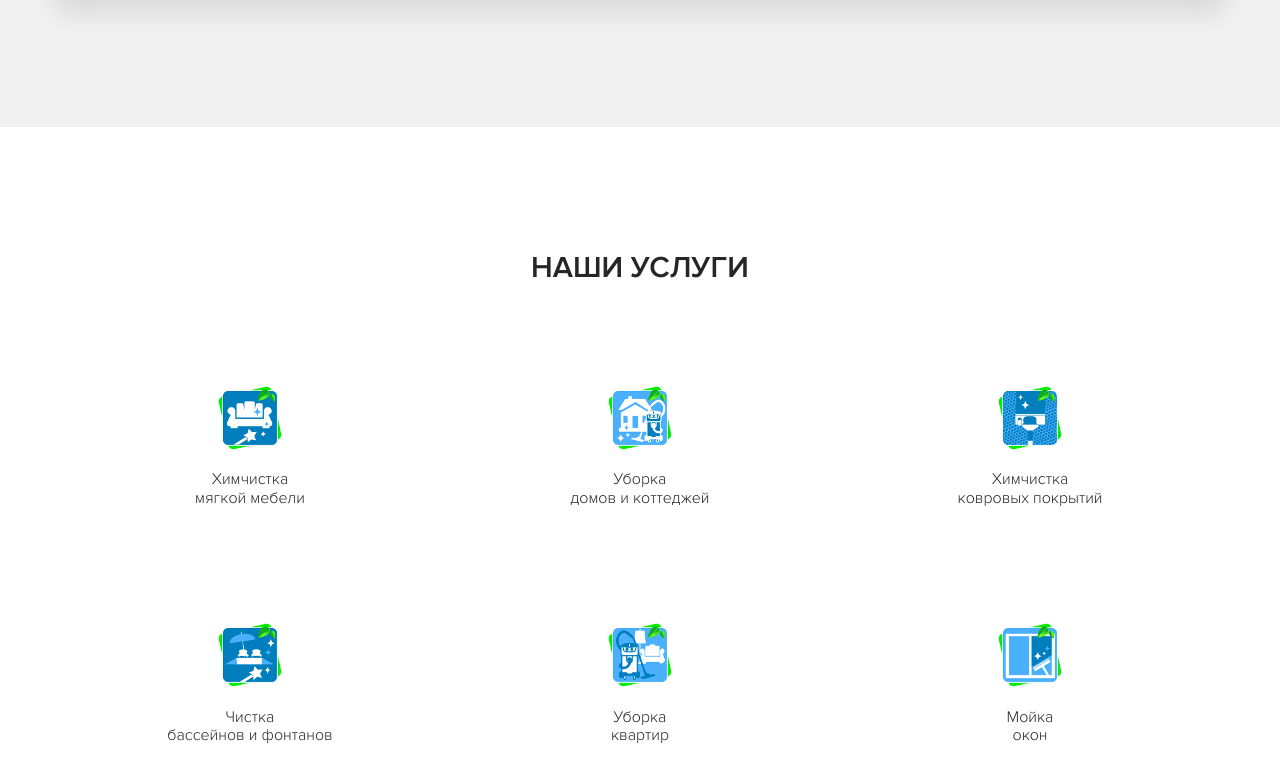
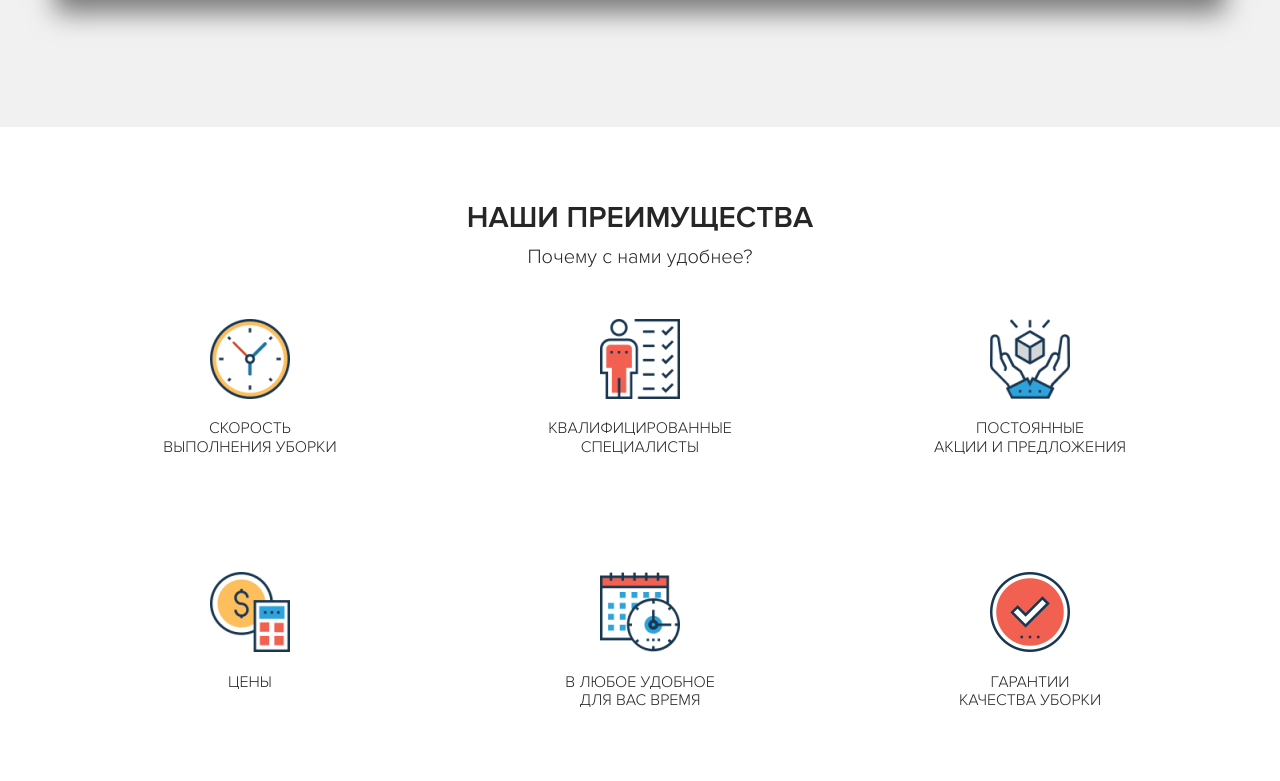
Before and after one commit to nikoly76/sever, a plain HTML site: page index.html in a window 1280 px wide. Shown: the part 1075-1856 px from the top of the page. Drawn offline with Linux system fonts and the light colour scheme; a script that the page names is missing.

Commit message:
верстка блока наши преимущества

```diff
--- a/index.html
+++ b/index.html
@@ -134,42 +134,43 @@
         <section class="features section">
             <div class="container">
                 <h2 class="section-title section__title">
-                    Наши услуги
+                    Наши преимущества
                 </h2>
+                <p class="section-subtitle section__subtitle">Почему с нами удобнее?</p>
                 <div class="features-block">
                     <div class="features-block__item">
-                        <img src="img/features/feature-1.png" alt="Химчистка мягкой мебели" class="feature-block__image">
-                        <p class="feature-block__text">Химчистка <br>мягкой мебели</p>
+                        <img src="img/features/01-1.png" alt="Скорость выполнения уборки" class="feature-block__image">
+                        <p class="feature-block__text">Скорость <br>выполнения уборки</p>
                         <!-- /.feature-block__text -->
                     </div>
                     <!-- /.features-block__item -->
                     <div class="features-block__item">
-                        <img src="img/features/feature-2.png" alt="Уборка домов и коттеджей" class="feature-block__image">
-                        <p class="feature-block__text">Уборка <br>домов и коттеджей</p>
+                        <img src="img/features/01-2.png" alt="Квалифицированные специалисты" class="feature-block__image">
+                        <p class="feature-block__text">Квалифицированные <br>специалисты</p>
                         <!-- /.feature-block__text -->
                     </div>
                     <!-- /.features-block__item -->
                     <div class="features-block__item">
-                        <img src="img/features/feature-3.png" alt="Химчистка ковровых покрытий" class="feature-block__image">
-                        <p class="feature-block__text">Химчистка <br>ковровых покрытий</p>
+                        <img src="img/features/01-3.png" alt="Постоянные акции и предложения" class="feature-block__image">
+                        <p class="feature-block__text">Постоянные <br>акции и предложения</p>
                         <!-- /.feature-block__text -->
                     </div>
                     <!-- /.features-block__item -->
                     <div class="features-block__item">
-                        <img src="img/features/feature-4.png" alt="Чистка бассейнов и фонтанов" class="feature-block__image">
-                        <p class="feature-block__text">Чистка <br>бассейнов и фонтанов</p>
+                        <img src="img/features/01-4.png" alt="Цены" class="feature-block__image">
+                        <p class="feature-block__text">Цены</p>
                         <!-- /.feature-block__text -->
                     </div>
                     <!-- /.features-block__item -->
                     <div class="features-block__item">
-                        <img src="img/features/feature-5.png" alt="Уборка квартир" class="feature-block__image">
-                        <p class="feature-block__text">Уборка <br>квартир</p>
+                        <img src="img/features/01-5.png" alt="В любое удобное для Вас время" class="feature-block__image">
+                        <p class="feature-block__text">В любое удобное <br>для Вас время</p>
                         <!-- /.feature-block__text -->
                     </div>
                     <!-- /.features-block__item -->
                     <div class="features-block__item">
-                        <img src="img/features/feature-6.png" alt="Мойка окон" class="feature-block__image">
-                        <p class="feature-block__text">Мойка <br>окон</p>
+                        <img src="img/features/01-6.png" alt="Гарантии качества уборки" class="feature-block__image">
+                        <p class="feature-block__text">Гарантии <br>качества уборки</p>
                         <!-- /.feature-block__text -->
                     </div>
                     <!-- /.features-block__item -->
--- a/sass/_interface.sass
+++ b/sass/_interface.sass
@@ -2,14 +2,22 @@ body
     +light
     color: $text-color
 .section
-    padding: 100px 0
+    padding: 50px 0
     &-title
         font-size: 30px
         +bold
         text-align: center
         text-transform: uppercase
     &__title
-        margin-bottom: 100px
+        margin-bottom: 5px
+    &-subtitle
+        font-size: 20px
+        text-align: center
+    &__subtitle
+        margin-top: 10px
+        margin-bottom: 50px
+
+
 .button-o
     border: 2px solid $primary
     padding: 17px 22px
@@ -53,6 +61,8 @@ body
     .button-o
         font-size: 10px
     .section
-        padding: 60px 0
+        padding: 10px 0
         &-title
             font-size: 24px
+        &__subtitle
+        margin-bottom: 25px
--- a/sass/blocks/_features.sass
+++ b/sass/blocks/_features.sass
@@ -7,6 +7,7 @@
             flex-basis: 33.33%
             text-align: center
             margin-bottom: 100px
+            text-transform: uppercase
 @media (max-width: 991px)
     .features
         &-block
--- a/sass/blocks/_offer.sass
+++ b/sass/blocks/_offer.sass
@@ -3,7 +3,7 @@
     &-block
         background: #fff url('../img/offer/form-bg.png') no-repeat center right
         background-size: contain
-        box-shadow: 0 15px 25px rgba(0, 0, 0, 0.1)
+        box-shadow: 0 15px 25px rgba(0, 0, 0, 0.5)
         padding: 80px
         margin-top: -160px
     &__title
```
Also changed, not shown: css/style.css, img/features/01-1.png (added), img/features/01-2.png (added), img/features/01-3.png (added), img/features/01-4.png (added), img/features/01-5.png (added), img/features/01-6.png (added), img/features/feature-1.png (deleted), img/features/feature-2.png (deleted), img/features/feature-3.png (deleted), img/features/feature-4.png (deleted), img/features/feature-5.png (deleted), img/features/feature-6.png (deleted), img/hero/Finding-a-House-Cleaning-Service-e1569338708775.jpeg (deleted), 1 more files, 1 other file.
